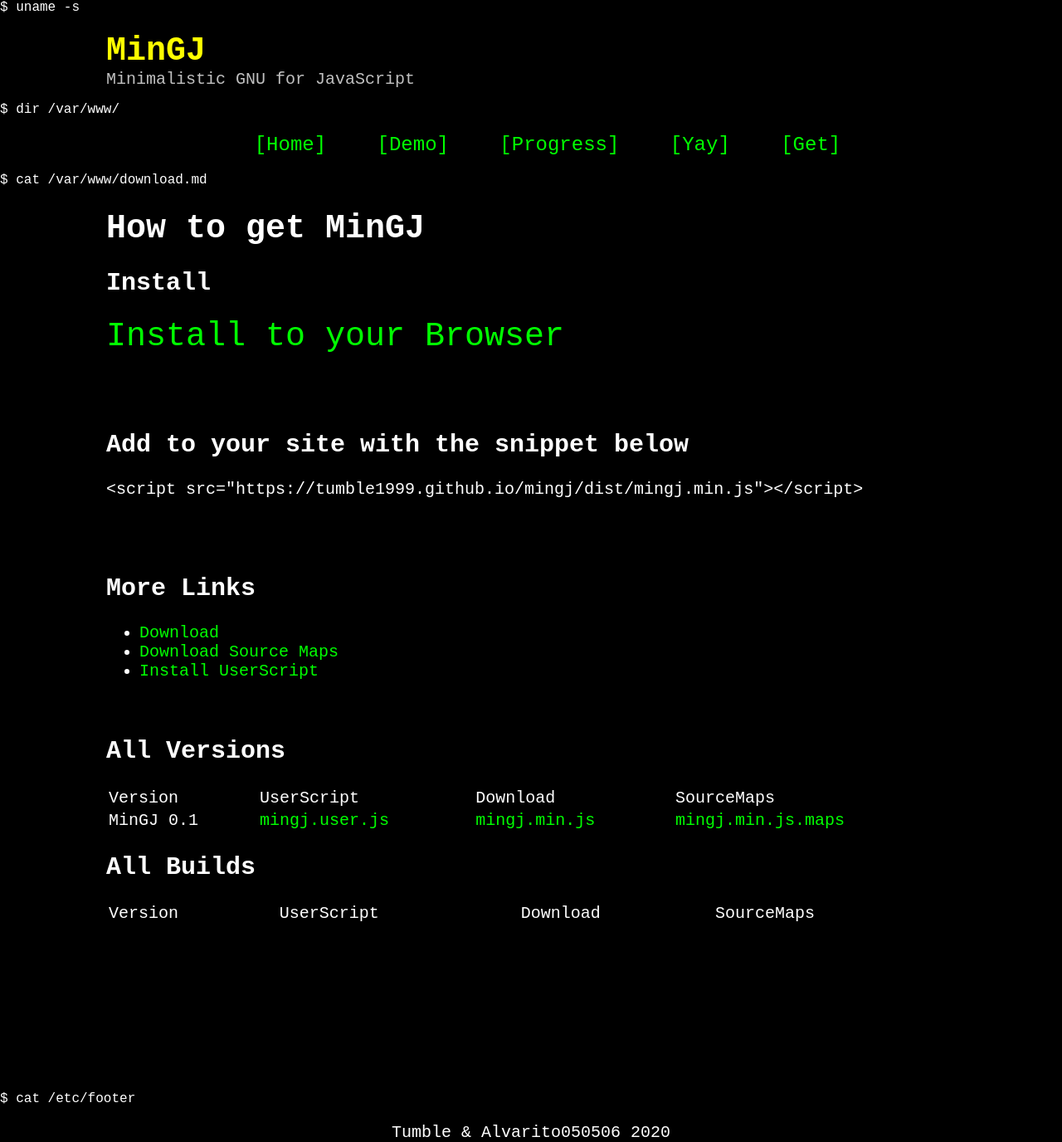
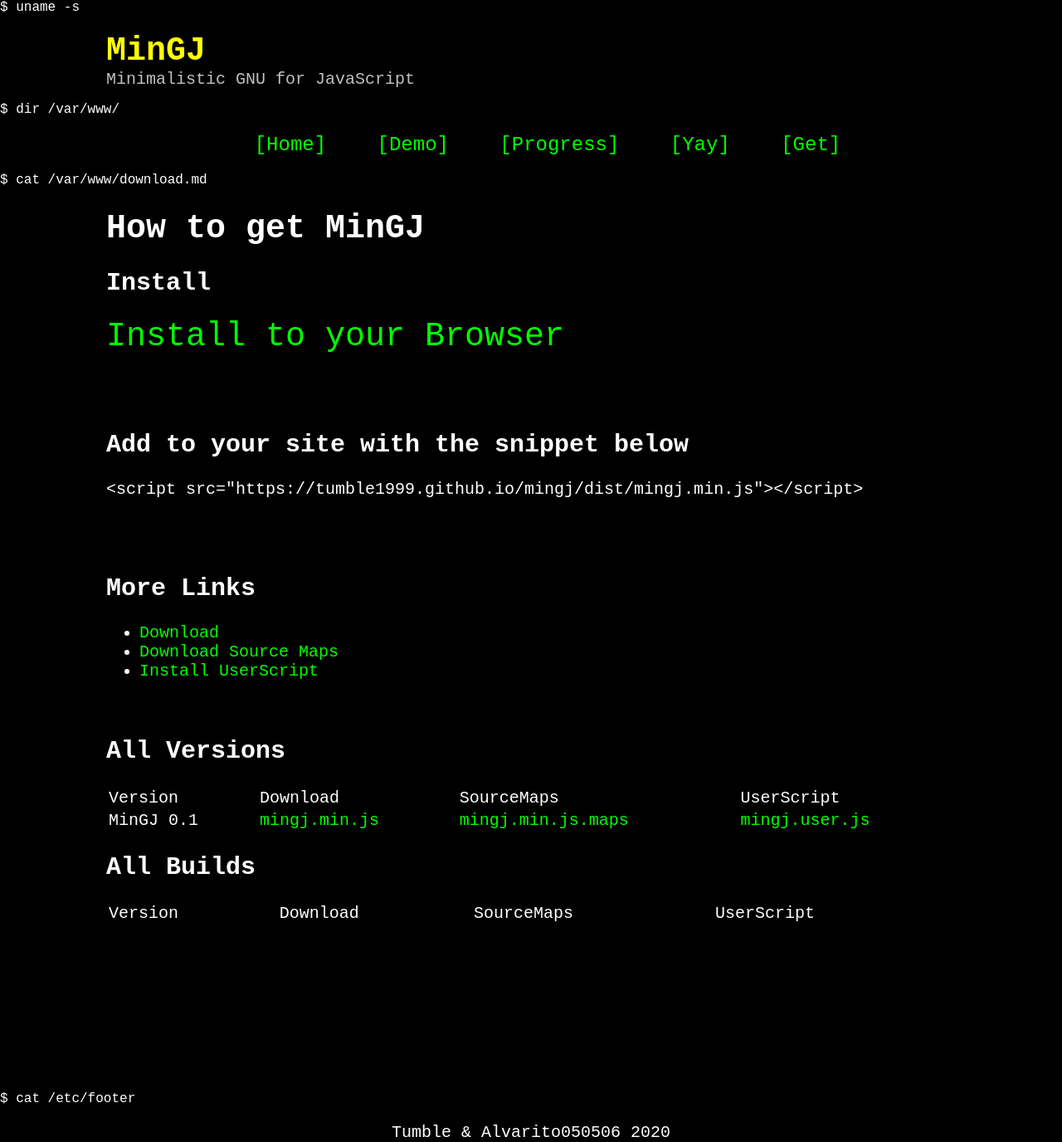
Before and after one commit to tumble1999/mingj, a Jekyll site: the page built from download.md, in a window 1280 px wide. Shown: the whole page at 83% size. Built offline with Jekyll 4.4.1, drawn with Linux system fonts in a browser that asks for light colours.

Commit message:
order fix

```diff
--- a/download.md
+++ b/download.md
@@ -26,15 +26,15 @@ title: How to get MinGJ
 <table id="downloads">
 	<thead>
 		<td>Version</td>
-		<td>UserScript</td>
 		<td>Download</td>
 		<td>SourceMaps</td>
+		<td>UserScript</td>
 	</thead>
 	<tr>
 		<td>MinGJ 0.1</td>
-		<td><a href="{{site.url}}/dist/mingj.user.js" download="mingj.user.js">mingj.user.js</a></td>
 		<td><a href="{{site.url}}/dist/mingj.min.js" download="mingj.min.js">mingj.min.js</a></td>
 		<td><a href="{{site.url}}/dist/mingj.min.js.maps" download="mingj.min.js.maps">mingj.min.js.maps</a></td>
+		<td><a href="{{site.url}}/dist/mingj.user.js" download="mingj.user.js">mingj.user.js</a></td>
 	</tr>
 </table>
 
@@ -43,9 +43,9 @@ title: How to get MinGJ
 <table id="commits">
 	<thead>
 		<td>Version</td>
-		<td>UserScript</td>
 		<td>Download</td>
 		<td>SourceMaps</td>
+		<td>UserScript</td>
 	</thead>
 </table>
 
```
